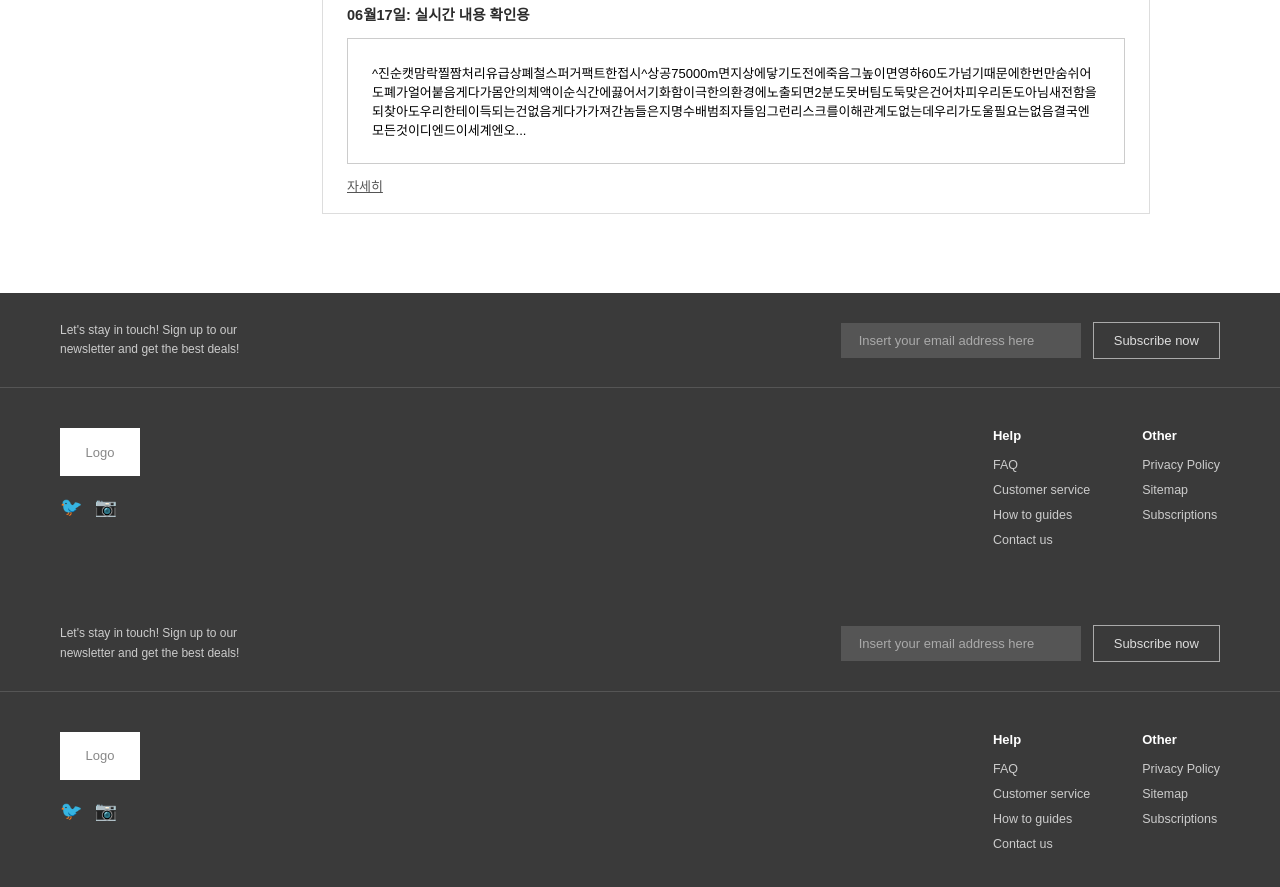
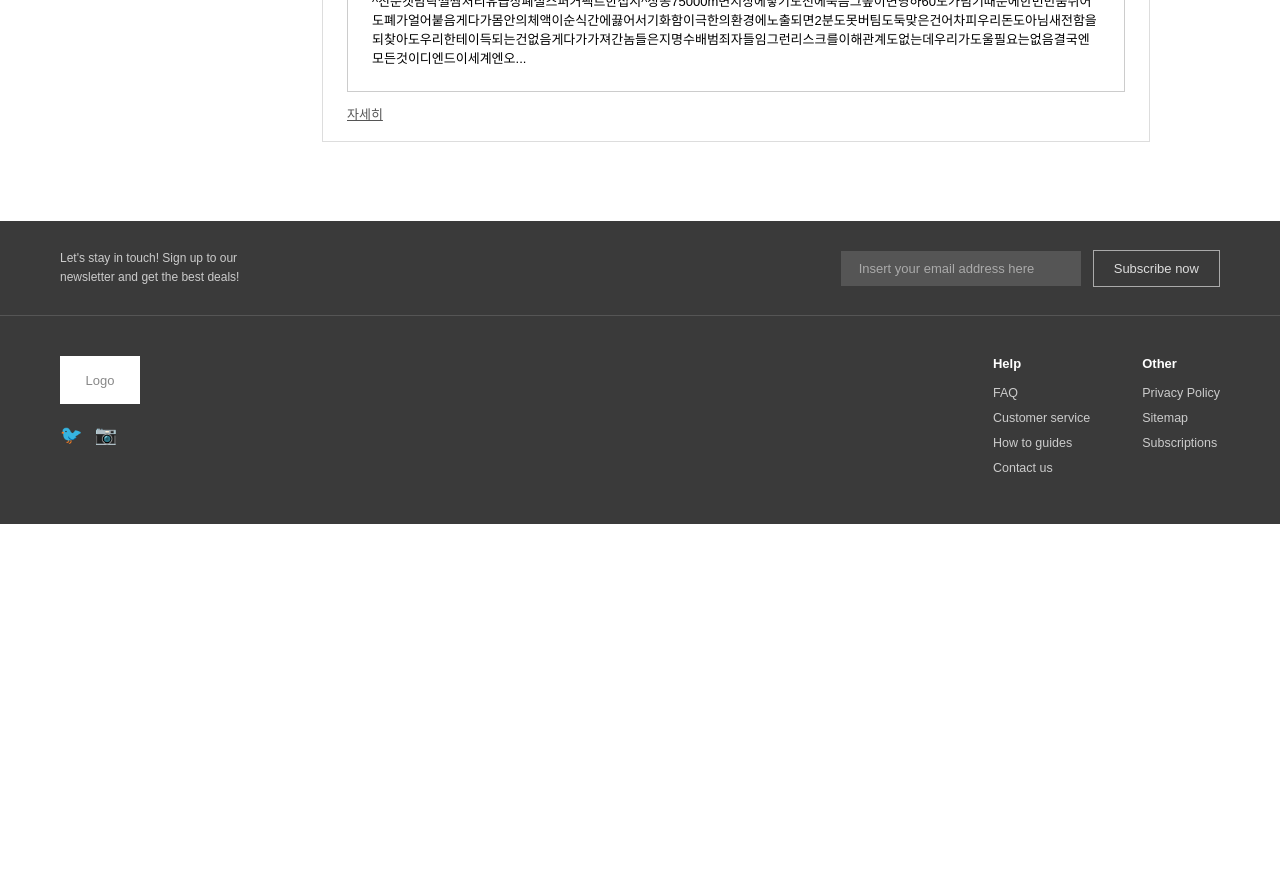
Before and after one commit to crymanmanman2-cell/bloodpunk_project, a Jekyll site: the page built from 개발노트.html, in a window 1280 px wide and 900 px high, scrolled down 968 px. Shown: the top 887 px of the window. Built offline with Jekyll 4.4.1, drawn with Linux system fonts in a browser that asks for light colours; after the commit the page ends 1492 px from its top, so only the background shows below that.

Commit message:
Update 개발노트.html

```diff
--- a/개발노트.html
+++ b/개발노트.html
@@ -3,17 +3,6 @@
 title: BLOODPUNK
 ---
 
-<!-- NAV -->
-<nav>
-  <div class="logo-box">Logo</div>
-  <ul class="nav-links">
-    <li><a href="index.html">메인</a></li>
-    <li><a href="개발노트.html" class="active">개발노트</a></li>
-    <li><a href="#">설정집</a></li>
-    <li><a href="갤러리.html">갤러리</a></li>
-    <li><a href="#">코멘트</a></li>
-  </ul>
-</nav>
 
 <!-- 히어로 배너 -->
 <div class="hero-banner"></div>
@@ -80,45 +69,6 @@
   </div> <!-- content-layout -->
 </div> <!-- page-body -->
 
-<!-- 푸터 -->
-<footer>
-  <div class="footer-top">
-    <p class="footer-newsletter-text">Let's stay in touch! Sign up to our newsletter and get the best deals!</p>
-    <div class="footer-newsletter-form">
-      <input type="email" placeholder="Insert your email address here" />
-      <button class="btn-subscribe">Subscribe now</button>
-    </div>
-  </div>
-  <div class="footer-bottom">
-    <div class="footer-logo-area">
-      <div class="footer-logo-box">Logo</div>
-      <div class="footer-socials">
-        <a href="#" title="Facebook">&#x1F426;</a>
-        <a href="#" title="Instagram">&#x1F4F7;</a>
-      </div>
-    </div>
-    <div class="footer-links">
-      <div class="footer-links-col">
-        <h4>Help</h4>
-        <ul>
-          <li><a href="#">FAQ</a></li>
-          <li><a href="#">Customer service</a></li>
-          <li><a href="#">How to guides</a></li>
-          <li><a href="#">Contact us</a></li>
-        </ul>
-      </div>
-      <div class="footer-links-col">
-        <h4>Other</h4>
-        <ul>
-          <li><a href="#">Privacy Policy</a></li>
-          <li><a href="#">Sitemap</a></li>
-          <li><a href="#">Subscriptions</a></li>
-        </ul>
-      </div>
-    </div>
-  </div>
-</footer>
-
 <script>
   const applyBtn = document.getElementById('apply-filter');
   const searchInput = document.getElementById('search-input');
```
